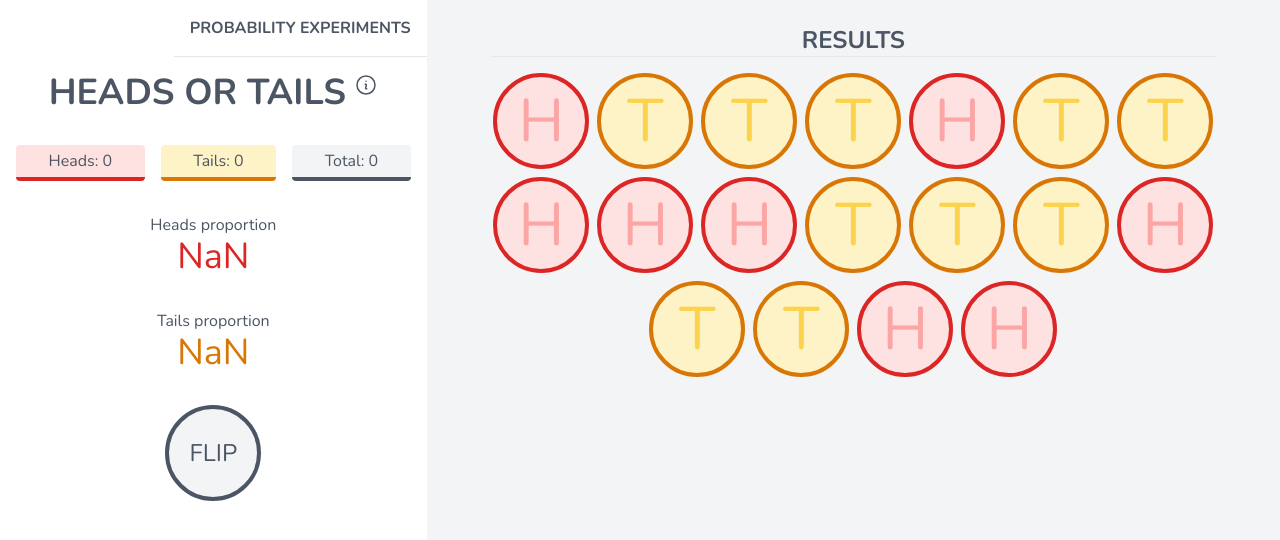
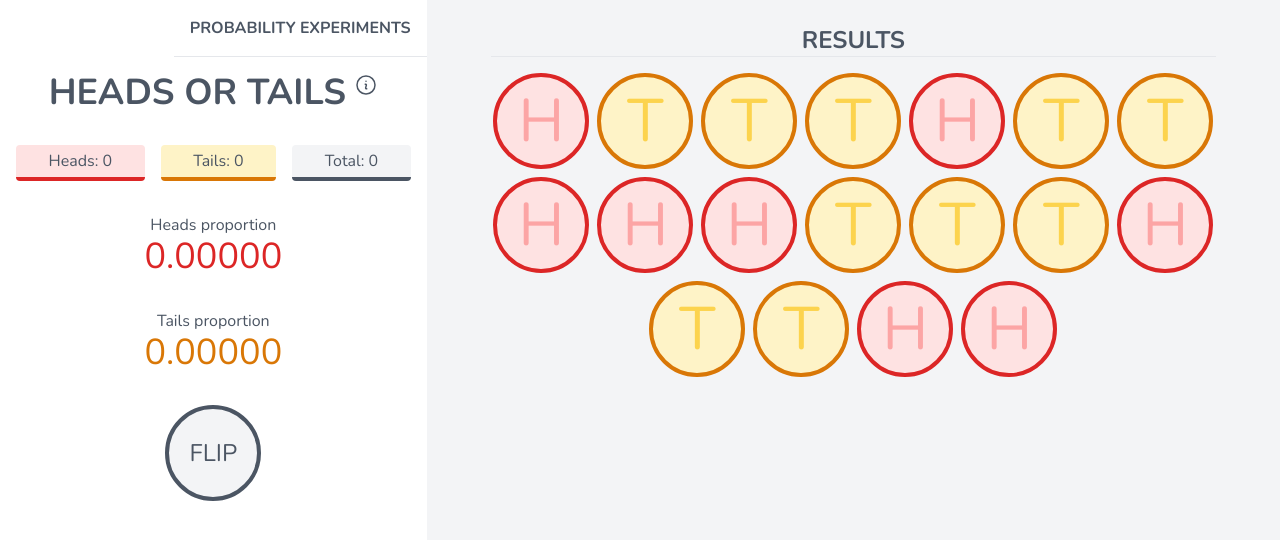
Before and after one commit to reveleigh/Probability-Experiments, a React (Create React App) app: page / in a window 1280 px wide. Shown: the top 540 px of the page. Built offline with nearby package versions, Linux system fonts and the light colour scheme.

Commit message:
Fixed NAN error on dividing by zero for proportion

```diff
--- a/src/components/CoinToss/CoinStats.js
+++ b/src/components/CoinToss/CoinStats.js
@@ -15,13 +15,13 @@ const CoinStats = (props) => {
             <div className="p-4 text-center">
             Heads proportion
             <div className="text-4xl text-center text-red-600">
-              {(props.heads / (props.heads + props.tails)).toFixed(5)}
+              {props.pHeads}
             </div>
           </div>
           <div className="p-4 text-center">
             Tails proportion
             <div className="text-4xl text-center text-amber-600">
-            {(props.tails / (props.heads + props.tails)).toFixed(5)}
+            {props.pTails}
             </div>
           </div>
         </div>
--- a/src/components/Layout/Controls.js
+++ b/src/components/Layout/Controls.js
@@ -8,6 +8,8 @@ const Controls = (props) => {
 
     const [heads, setHeads] = useState(0);
     const [tails, setTails] = useState(0);
+    const [PHeads, setPHeads] = useState((0).toFixed(5));
+    const [PTails, setPTails] = useState((0).toFixed(5));
 
     //function to flip coin
     const flipCoin = () => {
@@ -16,6 +18,10 @@ const Controls = (props) => {
             setHeads(heads + 1);
         } else {
             setTails(tails + 1);
+        }
+        if (heads + tails > 0) {
+            setPHeads((heads / (heads + tails)).toFixed(5));
+            setPTails((tails / (heads + tails)).toFixed(5));
         }
     };
 
@@ -26,7 +32,7 @@ const Controls = (props) => {
 
             <Title />
 
-            <CoinStats heads={heads} tails={tails}/>
+            <CoinStats heads={heads} tails={tails} pTails={PTails} pHeads={PHeads}/>
 
             <CoinFlip flip={flipCoin} />
 
```
